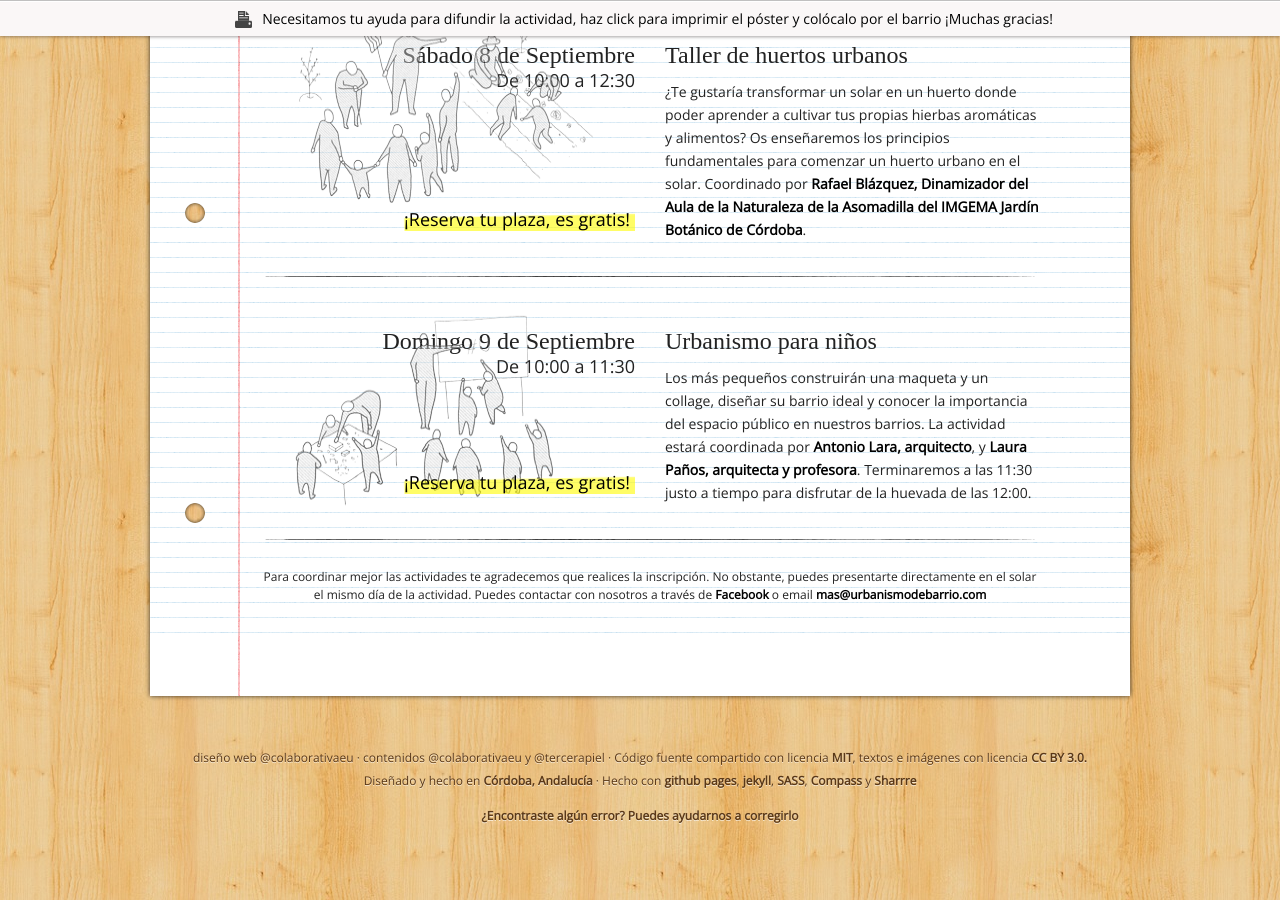
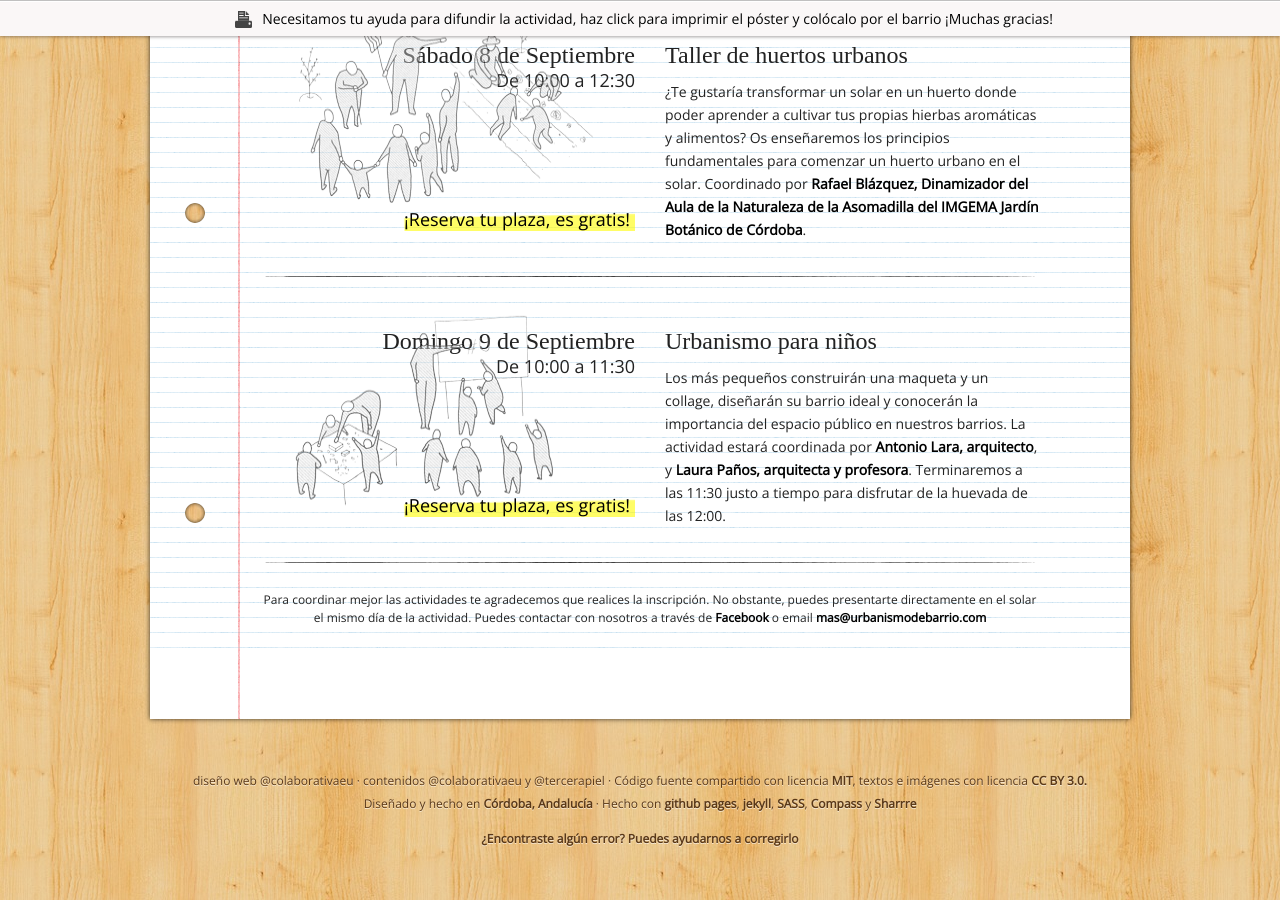
Before and after one commit to colaborativa/urbanismodebarrio.com, a Jekyll site: the page built from index.md, in a window 1280 px wide and 900 px high, scrolled down 1187 px. Built offline with Jekyll 4.4.1, drawn with Linux system fonts in a browser that asks for light colours; nearby versions of some CDN libraries; some web fonts are replaced; comment, search, counter and statistics services are not loaded.

Commit message:
fix typo in blurb

```diff
--- a/index.md
+++ b/index.md
@@ -40,7 +40,7 @@
     hora: "De 10:00 a 11:30"
    inscripcion: {titulo: "¡Reserva tu plaza, es gratis!", url: http://ninos-urbanismodebarrio.eventbrite.es }
    subtitulo_inscripcion: "Hay n plazas libres"
-   descripcion: "Los más pequeños construirán una maqueta y un collage, diseñar su barrio ideal y conocer la importancia del espacio público en nuestros barrios. La actividad estará coordinada por <strong><a href='http://www.almarquitectura.com'>Antonio Lara, arquitecto</a></strong>, y <strong><a href='http://www.lap-arquitectos.com'>Laura Paños, arquitecta y profesora</a></strong>. Terminaremos a las 11:30 justo a tiempo para disfrutar de la huevada de las 12:00."
+   descripcion: "Los más pequeños construirán una maqueta y un collage, diseñarán su barrio ideal y conocerán la importancia del espacio público en nuestros barrios. La actividad estará coordinada por <strong><a href='http://www.almarquitectura.com'>Antonio Lara, arquitecto</a></strong>, y <strong><a href='http://www.lap-arquitectos.com'>Laura Paños, arquitecta y profesora</a></strong>. Terminaremos a las 11:30 justo a tiempo para disfrutar de la huevada de las 12:00."
 
 footer: "diseño web @colaborativaeu · contenidos @colaborativaeu y @tercerapiel · Código fuente compartido con licencia <a href=''> MIT</a>, textos e imágenes con licencia <a href=''>CC BY 3.0.</a> </br> Diseñado y hecho en <a href=''>Córdoba, Andalucía</a> · Hecho con <a href=''>github pages</a>, <a href=''>jekyll</a>, <a href=''>SASS</a>, <a href=''>Compass</a> y <a href=''>Sharrre</a>"
 
```
